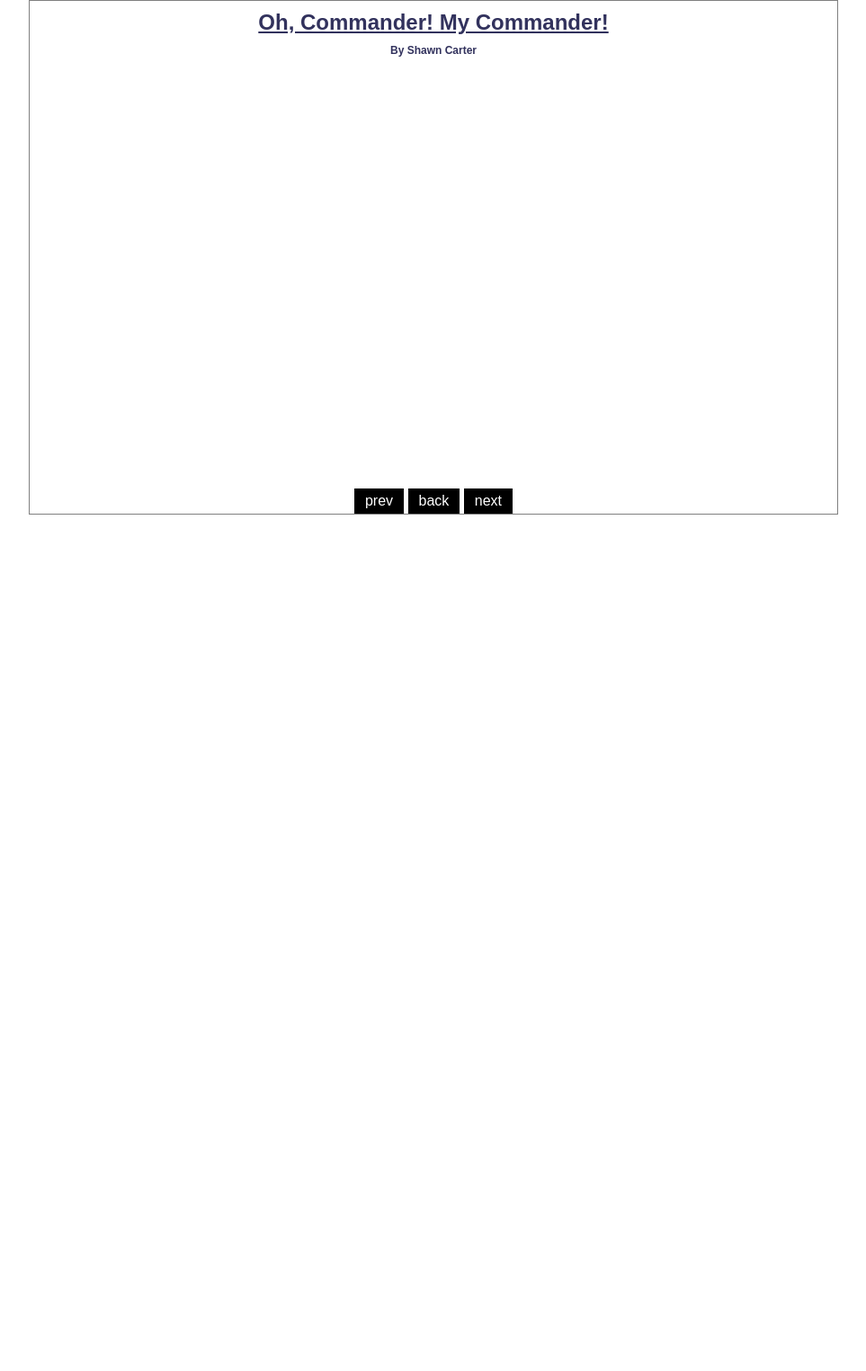
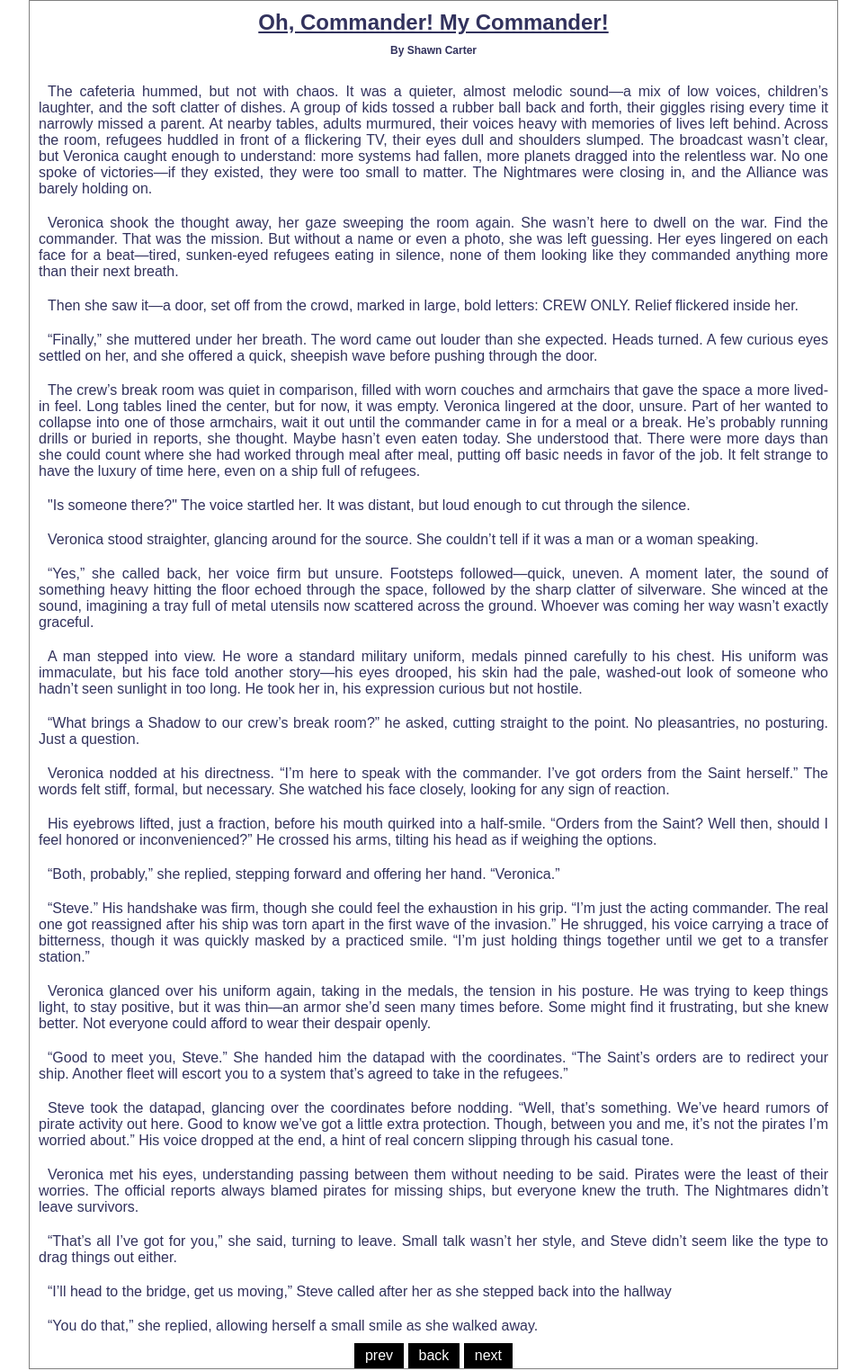
Before and after one commit to ShawnCart3r/Officialwritingwebsite, a plain HTML site: page pages/worldship/captain.html in a window 1280 px wide. Shown: the part 257-1781 px from the top of the page at 90% size, without its empty margins (158-1121 px from the left). Before the commit the page ends 861 px from the top, so only its background shows below. Drawn offline with Linux system fonts and the light colour scheme.

Commit message:
Update captain.html

```diff
--- a/pages/worldship/captain.html
+++ b/pages/worldship/captain.html
@@ -45,104 +45,104 @@
                     </p>
                     <p class="paragraph">
 
+	The cafeteria hummed, but not with chaos. It was a quieter, almost melodic sound—a mix of low voices, children’s laughter, and the soft clatter of dishes. A group of kids tossed a rubber ball back and forth, their giggles rising every time it narrowly missed a parent. At nearby tables, adults murmured, their voices heavy with memories of lives left behind. Across the room, refugees huddled in front of a flickering TV, their eyes dull and shoulders slumped. The broadcast wasn’t clear, but Veronica caught enough to understand: more systems had fallen, more planets dragged into the relentless war. No one spoke of victories—if they existed, they were too small to matter. The Nightmares were closing in, and the Alliance was barely holding on.
+
 
                     </p>
                     <p class="paragraph">
+                      Veronica shook the thought away, her gaze sweeping the room again. She wasn’t here to dwell on the war. Find the commander. That was the mission. But without a name or even a photo, she was left guessing. Her eyes lingered on each face for a beat—tired, sunken-eyed refugees eating in silence, none of them looking like they commanded anything more than their next breath.
+
+                    </p>
+                    <p class="paragraph">
+
+Then she saw it—a door, set off from the crowd, marked in large, bold letters: CREW ONLY. Relief flickered inside her.
+
+                    </p>
+                    <p class="paragraph">
+                     “Finally,” she muttered under her breath. The word came out louder than she expected. Heads turned. A few curious eyes settled on her, and she offered a quick, sheepish wave before pushing through the door.
+
+
+                    </p>
+                    <p class="paragraph">
+                       The crew’s break room was quiet in comparison, filled with worn couches and armchairs that gave the space a more lived-in feel. Long tables lined the center, but for now, it was empty. Veronica lingered at the door, unsure. Part of her wanted to collapse into one of those armchairs, wait it out until the commander came in for a meal or a break. He’s probably running drills or buried in reports, she thought. Maybe hasn’t even eaten today. She understood that. There were more days than she could count where she had worked through meal after meal, putting off basic needs in favor of the job. It felt strange to have the luxury of time here, even on a ship full of refugees.
 
 
                     </p>
                     <p class="paragraph">
 
+"Is someone there?" The voice startled her. It was distant, but loud enough to cut through the silence.
+
+                    </p>
+                    <p class="paragraph">
+Veronica stood straighter, glancing around for the source. She couldn’t tell if it was a man or a woman speaking.
+                    </p>
+                    <p class="paragraph">
+
+“Yes,” she called back, her voice firm but unsure. Footsteps followed—quick, uneven. A moment later, the sound of something heavy hitting the floor echoed through the space, followed by the sharp clatter of silverware. She winced at the sound, imagining a tray full of metal utensils now scattered across the ground. Whoever was coming her way wasn’t exactly graceful.
+
+
+                    </p>
+                    <p class="paragraph">
+                        A man stepped into view. He wore a standard military uniform, medals pinned carefully to his chest. His uniform was immaculate, but his face told another story—his eyes drooped, his skin had the pale, washed-out look of someone who hadn’t seen sunlight in too long. He took her in, his expression curious but not hostile.
+
+
+                    </p>
+                    <p class="paragraph">
+                       “What brings a Shadow to our crew’s break room?” he asked, cutting straight to the point. No pleasantries, no posturing. Just a question.
+
+                    </p>
+                    <p class="paragraph">
+                       Veronica nodded at his directness. “I’m here to speak with the commander. I’ve got orders from the Saint herself.” The words felt stiff, formal, but necessary. She watched his face closely, looking for any sign of reaction.
 
 
                     </p>
                     <p class="paragraph">
 
+His eyebrows lifted, just a fraction, before his mouth quirked into a half-smile. “Orders from the Saint? Well then, should I feel honored or inconvenienced?” He crossed his arms, tilting his head as if weighing the options.
+
+                    </p>
+                    <p class="paragraph">
+
+“Both, probably,” she replied, stepping forward and offering her hand. “Veronica.”
+
+                    </p>
+                    <p class="paragraph">
+
+“Steve.” His handshake was firm, though she could feel the exhaustion in his grip. “I’m just the acting commander. The real one got reassigned after his ship was torn apart in the first wave of the invasion.” He shrugged, his voice carrying a trace of bitterness, though it was quickly masked by a practiced smile. “I’m just holding things together until we get to a transfer station.”
+
+                    </p>
+                    <p class="paragraph">
+Veronica glanced over his uniform again, taking in the medals, the tension in his posture. He was trying to keep things light, to stay positive, but it was thin—an armor she’d seen many times before. Some might find it frustrating, but she knew better. Not everyone could afford to wear their despair openly.
+
+                    </p>
+                      <p class="paragraph">
+
+“Good to meet you, Steve.” She handed him the datapad with the coordinates. “The Saint’s orders are to redirect your ship. Another fleet will escort you to a system that’s agreed to take in the refugees.”
+
+                    </p>
+                    <p class="paragraph">
+
+Steve took the datapad, glancing over the coordinates before nodding. “Well, that’s something. We’ve heard rumors of pirate activity out here. Good to know we’ve got a little extra protection. Though, between you and me, it’s not the pirates I’m worried about.” His voice dropped at the end, a hint of real concern slipping through his casual tone.
+                    </p>
+                    <p class="paragraph">
+                  Veronica met his eyes, understanding passing between them without needing to be said. Pirates were the least of their worries. The official reports always blamed pirates for missing ships, but everyone knew the truth. The Nightmares didn’t leave survivors.
+
+                    </p>
+                    <p class="paragraph">
+
+“That’s all I’ve got for you,” she said, turning to leave. Small talk wasn’t her style, and Steve didn’t seem like the type to drag things out either.
+
+                    </p>
+                    <p class="paragraph">
+                   “I’ll head to the bridge, get us moving,” Steve called after her as she stepped back into the hallway
 
 
                     </p>
                     <p class="paragraph">
-
+                       “You do that,” she replied, allowing herself a small smile as she walked away.
 
                     </p>
-                    <p class="paragraph">
 
-
-
-                    </p>
-                    <p class="paragraph">
-
-                    </p>
-                    <p class="paragraph">
-
-
-
-                    </p>
-                    <p class="paragraph">
-
-
-                    </p>
-                    <p class="paragraph">
-
-
-                    </p>
-                    <p class="paragraph">
-
-
-
-                    </p>
-                    <p class="paragraph">
-
-
-
-                    </p>
-                    <p class="paragraph">
-
-
-                    </p>
-                    <p class="paragraph">
-
-
-
-                    </p>
-                    <p class="paragraph">
-
-
-                    </p>
-                      <p class="paragraph">
-
-
-
-                    </p>
-                    <p class="paragraph">
-
-
-                    </p>
-                    <p class="paragraph">
-
-
-                    </p>
-                    <p class="paragraph">
-
-
-
-                    </p>
-                    <p class="paragraph">
-
-
-
-                    </p>
-                    <p class="paragraph">
-
-
-                    </p>
-                    <p class="paragraph">
-
-
-
-                    </p>
-                    <p class="paragraph">
-                      </p>
                     <div class="options">
                         <a href="/pages/worldship/unwashed.html"><button class="btn">prev</button></a>
                         <a href="/pages/worldship/worldship.html"><button class="btn">back</button></a>
```
